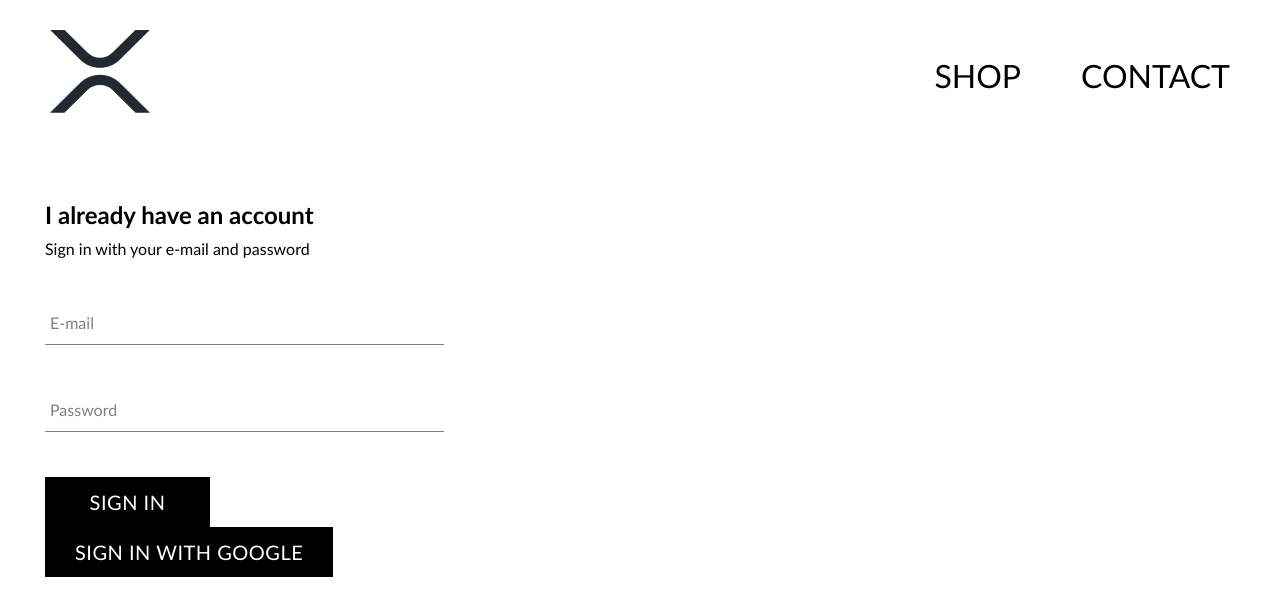
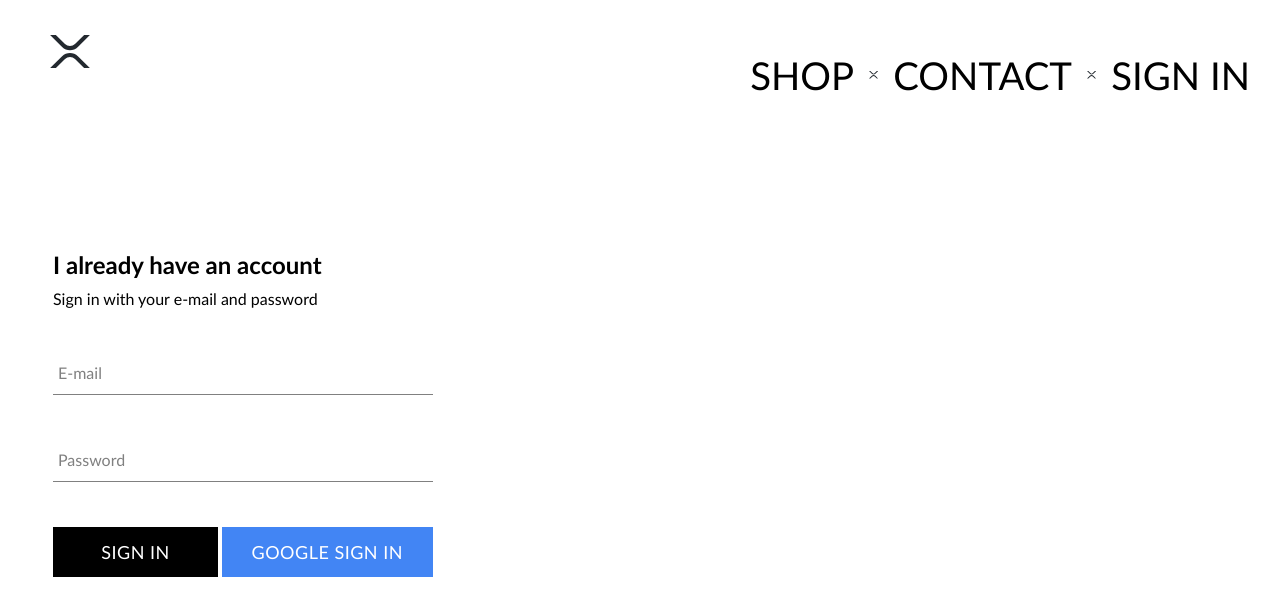
Before and after one commit to bcbeltran/e-commerce-project, a React (Create React App) app in the folder e-commerce-site/: page /signin in a window 1280 px wide. Shown: the top 616 px of the page. Built offline with nearby package versions, Linux system fonts and the light colour scheme; no server answers; a web font is replaced by a local one.

Commit message:
Styled google Oauth button and added box-sizing style to App.css

```diff
--- a/e-commerce-site/src/App.css
+++ b/e-commerce-site/src/App.css
@@ -7,3 +7,7 @@
   text-decoration: none;
   color: black;
 }
+
+* {
+  box-sizing: border-box;
+}
--- a/e-commerce-site/src/App.js
+++ b/e-commerce-site/src/App.js
@@ -1,3 +1,4 @@
+import React from 'react';
 import './App.css';
 import HomePage from './pages/homepage/Homepage';
 import { Route, Routes, Link } from 'react-router-dom';
@@ -9,11 +10,34 @@
 import ShopPage from './pages/shop/ShopPage';
 import Header from './components/header/Header';
 import SignInSignUpPage from './pages/sign-in-and-sign-up/SignInSignUpPage';
+import { auth } from './firebase/firebase.utils';
 
-function App() {
+class App extends React.Component {
+  constructor() {
+    super();
+
+    this.state = {
+      currentUser: null
+    };
+  }
+
+  unsubscribeFromAuth = null;
+
+  componentDidMount() {
+    this.unsubscribeFromAuth = auth.onAuthStateChanged(user => {
+
+      this.setState({ currentUser: user });
+    });
+  }
+
+  componentWillUnmount() {
+    this.unsubscribeFromAuth();
+  }
+
+  render() {
     return (
       <div>
-    <Header />
+      <Header currentUser={this.state.currentUser} />
       <Routes>
         <Route exact path='/' element={<HomePage />} />
         <Route exact path='/signin' element={<SignInSignUpPage />} />
@@ -26,6 +50,8 @@
       </Routes>
       </div>
     );
+
+  }
 }
 
 export default App;
--- a/e-commerce-site/src/components/custom-button/CustomButton.js
+++ b/e-commerce-site/src/components/custom-button/CustomButton.js
@@ -2,9 +2,9 @@
 
 import './custom-button.styles.scss';
 
-const CustomButton = ({children, ...otherProps}) => {
+const CustomButton = ({children, isGoogleSignIn, ...otherProps}) => {
     return (
-        <button className='custom-button' {...otherProps}>
+        <button className={`${isGoogleSignIn ? 'google-sign-in' : ''} custom-button`} {...otherProps}>
             {children}
         </button>
     )
--- a/e-commerce-site/src/components/custom-button/custom-button.styles.scss
+++ b/e-commerce-site/src/components/custom-button/custom-button.styles.scss
@@ -4,8 +4,8 @@
   height: 50px;
   letter-spacing: 0.5px;
   line-height: 50px;
-  padding: 0 30px 0 30px;
-  font-size: 20px;
+  padding: 0 30px;
+  font-size: 18px;
   background-color: black;
   color: white;
   text-transform: uppercase;
@@ -18,4 +18,15 @@
     color: black;
     border: 1px solid black;
   }
+
+  &.google-sign-in {
+    background-color: #4285f4;
+    color: white;
+
+    &:hover {
+      background-color: #357ae8;
+      border: none;
+    }
+  }
+
 }
--- a/e-commerce-site/src/components/header/Header.js
+++ b/e-commerce-site/src/components/header/Header.js
@@ -1,22 +1,37 @@
 import React from 'react';
 import { Link } from 'react-router-dom';
 import { ReactComponent as Logo } from '../../assets/xrp-logo.svg';
+import { auth } from '../../firebase/firebase.utils';
 
 import './header.styles.scss';
 
-const Header = () => {
+const Header = ({currentUser}) => {
     return (
-        <div className='header'>
-            <Link className='logo-container' to='/'>
-                <Logo className='logo' />
-            </Link>
-            <div className='options'>
-                <Link className='option' to='/shop'>SHOP</Link>
-                <Link className='option' to='/shop'>CONTACT</Link>
-
-            </div>
-        </div>
-    )
+		<div className="header">
+			<Link className="logo-container" to="/">
+				<Logo className="logo" />
+			</Link>
+			<div className="options">
+				<Link className="option" to="/shop">
+					SHOP
+				</Link>
+				<Logo className="logo2" />
+				<Link className="option" to="/shop">
+					CONTACT
+				</Link>
+				<Logo className="logo2" />
+				{currentUser ? (
+					<div className="option" onClick={() => auth.signOut()}>
+						SIGN OUT
+					</div>
+				) : (
+					<Link className="option" to="/signin">
+						SIGN IN
+					</Link>
+				)}
+			</div>
+		</div>
+	);
 }
 
 export default Header;
--- a/e-commerce-site/src/components/header/header.styles.scss
+++ b/e-commerce-site/src/components/header/header.styles.scss
@@ -4,7 +4,7 @@
   display: flex;
   justify-content: space-between;
   margin-bottom: 25px;
-  font-size: xx-large;
+  font-size: 3vw;
 
   .logo-container {
     height: 100%;
@@ -13,15 +13,22 @@
   }
 
   .options {
-    width: 50%;
+    width: 70%;
     height: 100%;
     display: flex;
     align-items: center;
     justify-content: flex-end;
     margin-top: 20px;
+    padding: 0;
 
     .option {
-      padding: 10px 30px;
+      padding: 10px;
+      cursor: pointer;
+    }
+
+    .logo2 {
+      width: 1.5vw;
+      padding: 5px;
     }
   }
 }
--- a/e-commerce-site/src/components/sign-in/SignIn.js
+++ b/e-commerce-site/src/components/sign-in/SignIn.js
@@ -48,8 +48,11 @@
                         handleChange={this.handleChange}
 						required
 					/>
-					<CustomButton type='submit'>Sign in</CustomButton>
-					<CustomButton onClick={signInWithGoogle}>Sign in with Google</CustomButton>
+					<div className="buttons">
+						<CustomButton type='submit'>Sign in</CustomButton>
+						<CustomButton onClick={signInWithGoogle} isGoogleSignIn>Google Sign in</CustomButton>
+
+					</div>
 				</form>
 			</div>
 		);
--- a/e-commerce-site/src/components/sign-in/sign-in.styles.scss
+++ b/e-commerce-site/src/components/sign-in/sign-in.styles.scss
@@ -1,10 +1,15 @@
 .sign-in {
-    width: 30vw;
+    width: 380px;
     display: flex;
     flex-direction: column;
-    margin: 100px 25px;
+    margin: 150px 33px;
 }
 
 .title {
     margin: 10px 0;
 }
+
+.buttons {
+    display: flex;
+    justify-content: space-between;
+}
```
Lines whose indentation alone changed are shown as unchanged.
